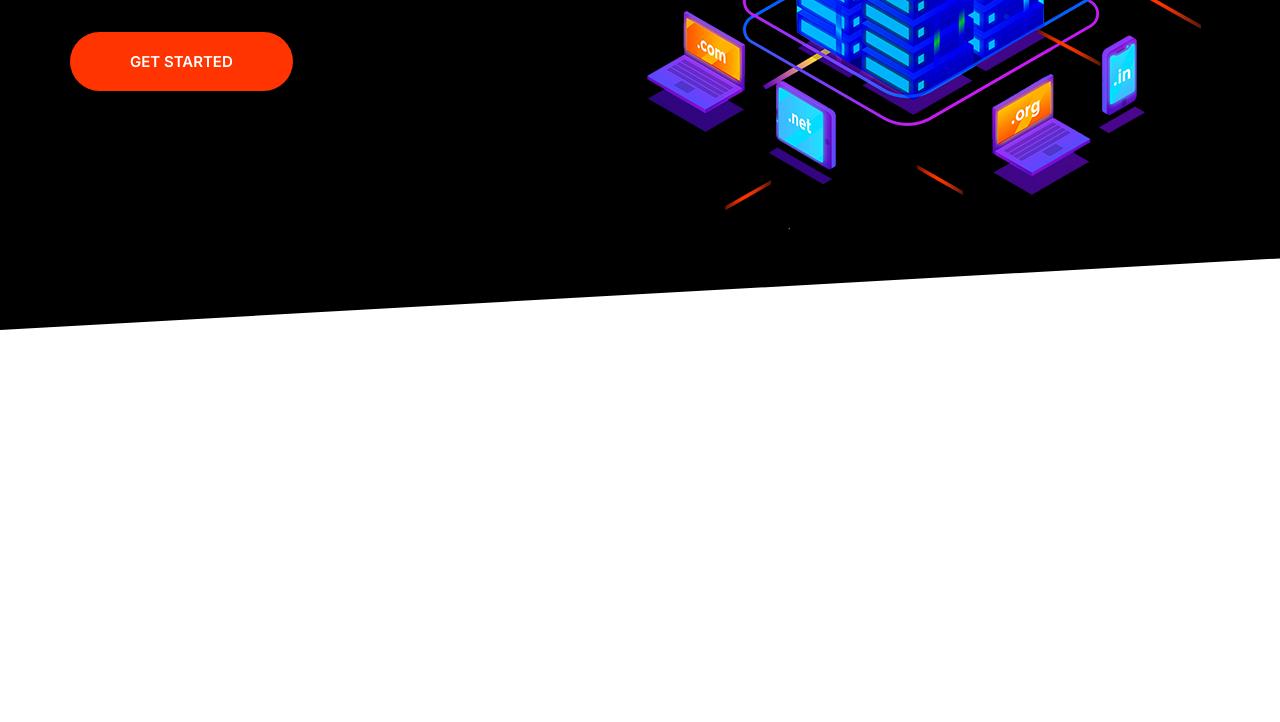
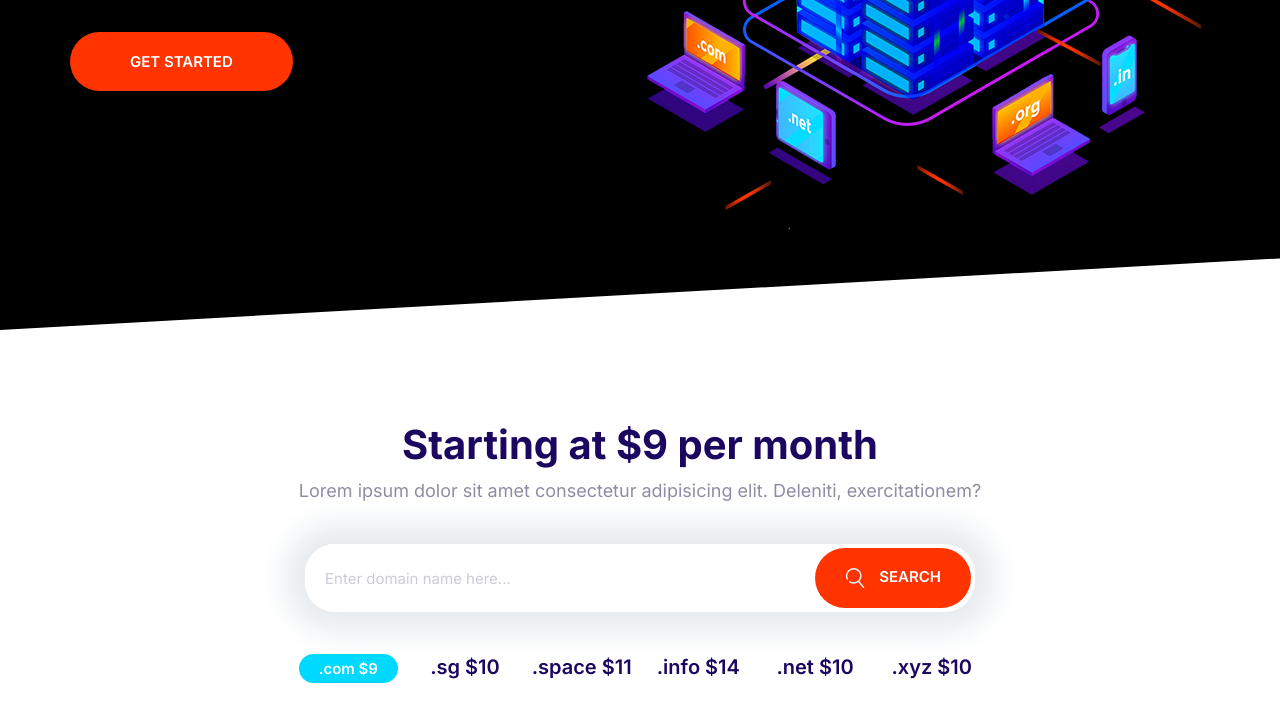
Before and after one commit to Solobrad/Nickefy_Cloud_hosting, a plain HTML site: page index.html in a window 1280 px wide. Shown: the part 386-1108 px from the top of the page. Before the commit the page ends 800 px from the top, so only its background shows below. Drawn offline with Linux system fonts and the light colour scheme.

Commit message:
Domain block

```diff
--- a/CSS/styles.css
+++ b/CSS/styles.css
@@ -98,7 +98,7 @@ body {
    }
  }
 
- /* Badges */
+ /* badges */
 
 .badge {
    border-radius: 20px;
@@ -194,11 +194,7 @@ body {
   background: var(--color-accent);
 }
 
-
-
 /* Buttons */
-
-
 .btn {
    border-radius: 40px;
    border: 0;
@@ -206,12 +202,19 @@ body {
    font-size: 1.8rem;
    font-weight: 600;
    margin: 1rem 0;
+   outline: 0;
    padding: 2rem 3rem;
    text-align: center;
    text-transform: uppercase;
    white-space: nowrap;
  }
 
+ .btn .icon {
+  width: 2rem;
+  height: 2rem;
+  margin-right: 1rem;
+  vertical-align: middle;
+}
  .btn--primary {
    background: var(--color-primary);
    color: #fff;
@@ -290,7 +293,7 @@ body {
 .input-group .input {
   border: 0;
   flex-grow: 1;
-  padding: 1.5rem 1rem;
+  padding: 1.5rem 2rem;
 }
 
 .input-group .btn {
@@ -709,3 +712,28 @@ body {
     align-self: center;
   }
 }
+
+/* Domain Block */
+.block-domain .input-group {
+  box-shadow: 0 0 30px 20px #e6ebee;
+  border: 0;
+  margin: 4rem auto;
+  max-width: 670px;
+}
+
+.block-domain__prices {
+  display: grid;
+  grid-template-columns: repeat(3, 1fr);
+  grid-template-rows: repeat(2, 6rem);
+  font-size: 2rem;
+  font-weight: 600;
+  justify-items: center;
+  max-width: 700px;
+  margin: 0 auto;
+}
+
+@media screen and (min-width: 768px) {
+  .block-domain__prices {
+    grid-template-columns: repeat(auto-fit, minmax(10rem, 1fr));
+  }
+}
--- a/index.html
+++ b/index.html
@@ -23,6 +23,38 @@
         <img class="hero__image" src="images/banner.png" alt="" />
       </div>
     </section>
+
+    <section class="block container block-domain">
+      <header class="block__header">
+        <h2>Starting at $9 per month</h2>
+        <p>
+          Lorem ipsum dolor sit amet consectetur adipisicing elit. Deleniti,
+          exercitationem?
+        </p>
+      </header>
+      <div class="input-group">
+        <input
+          type="text"
+          class="input"
+          placeholder="Enter domain name here..."
+        />
+        <button class="btn btn--accent">
+          <svg class="icon icon--white">
+            <use xlink:href="images/sprite.svg#search"></use>
+          </svg>
+          Search
+        </button>
+      </div>
+      <ul class="list block-domain__prices">
+        <li><span class="badge badge--secondary">.com $9</span></li>
+        <li>.sg $10</li>
+        <li>.space $11</li>
+        <li>.info $14</li>
+        <li>.net $10</li>
+        <li>.xyz $10</li>
+      </ul>
+    </section>
+
     <script src="js/main.js"></script>
   </body>
 </html>
```
Also changed, not shown: components/block-domain.html (added, +25 -0 lines).
